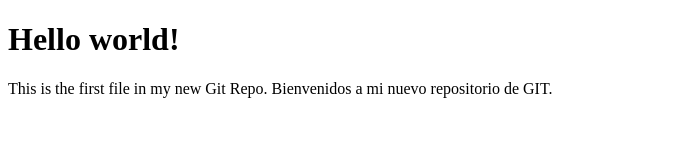
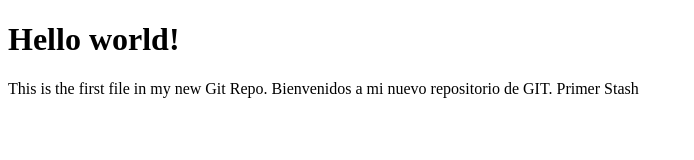
Before and after one commit to CarlosVillegasArce/PruebaGit, a plain HTML site: page index.html in a window 1280 px wide. Shown: the whole page, without its empty margins (0-694 px from the left). Drawn offline with Linux system fonts and the light colour scheme.

Commit message:
Segunda Version

```diff
--- a/index.html
+++ b/index.html
@@ -8,6 +8,7 @@
 <h1>Hello world!</h1>
 <p>This is the first file in my new Git Repo.
     Bienvenidos a mi nuevo repositorio de GIT.
+    Primer Stash
 </p>
 
 </body>
```
